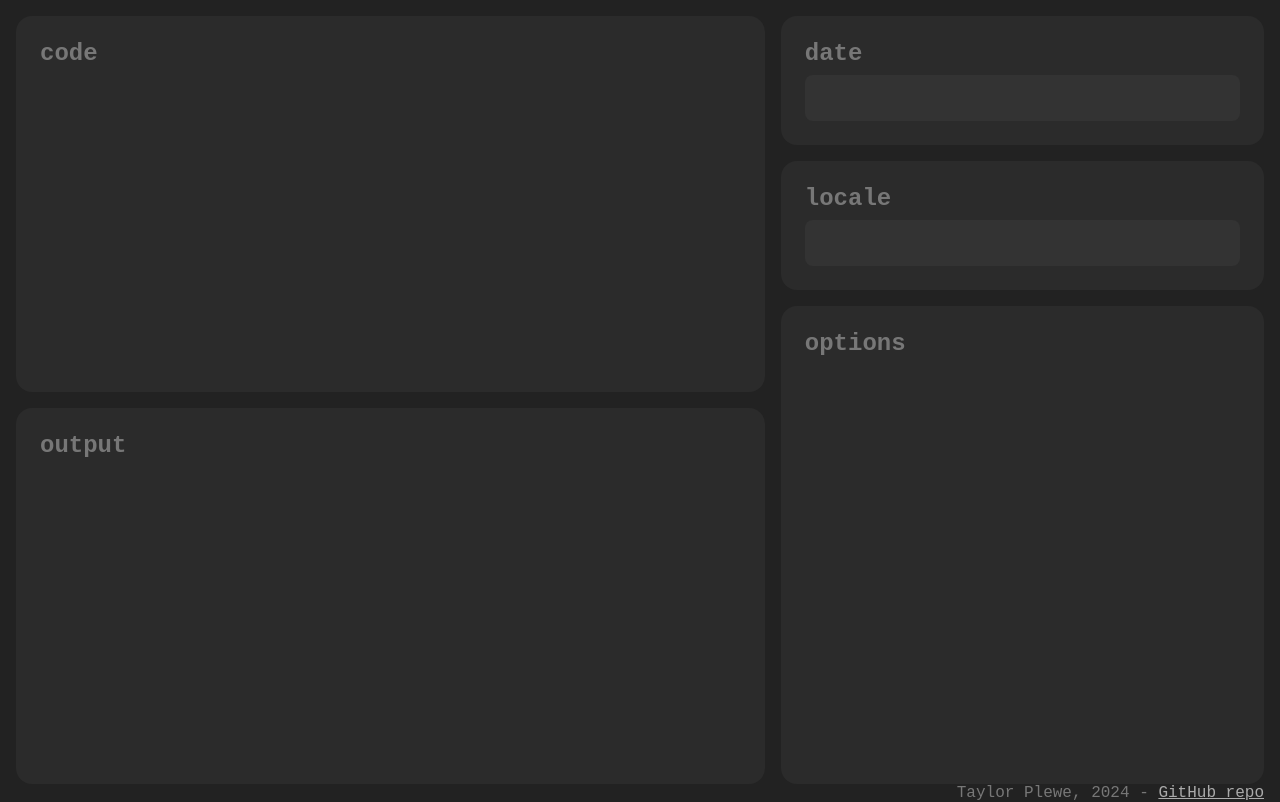
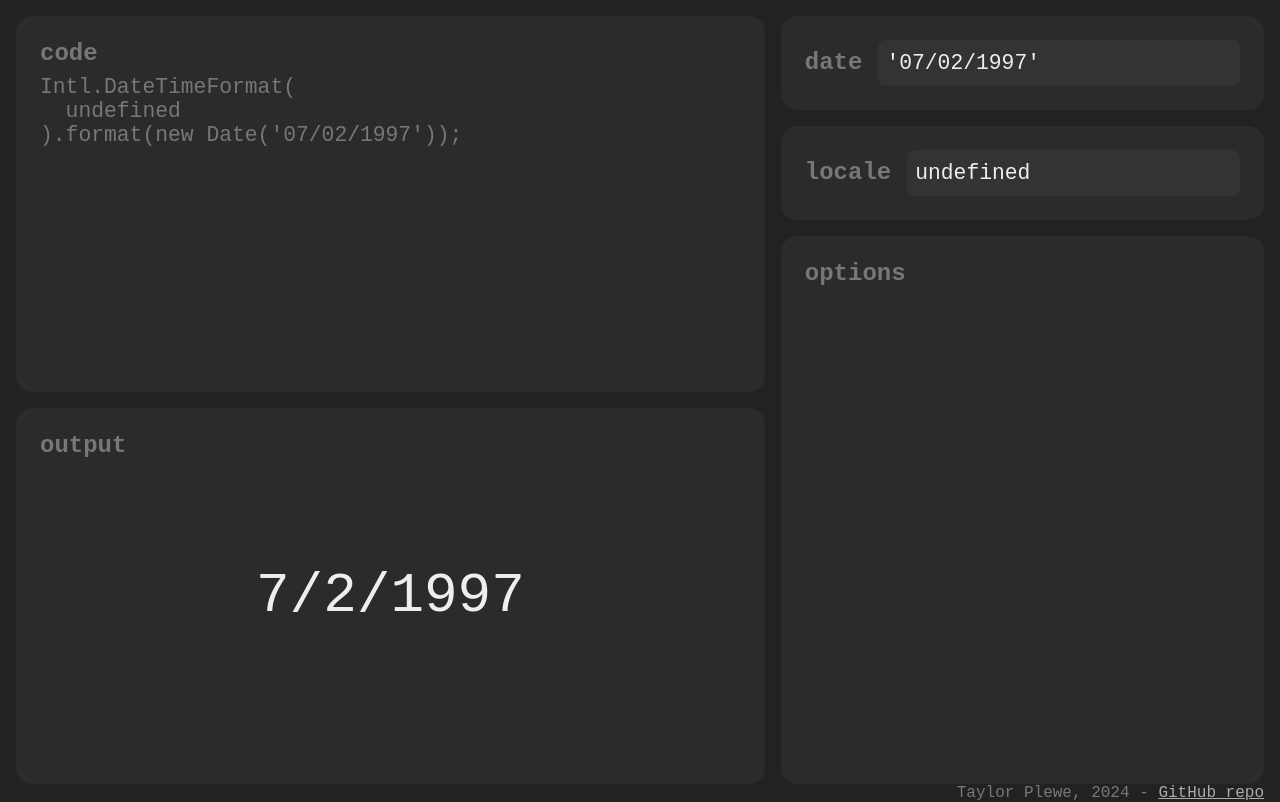
Before and after one commit to taylorplewe/intlformat.me, a Svelte app: page / in a window 1280 px wide. Built offline with nearby package versions, Linux system fonts and the light colour scheme.

Commit message:
date and locale inputs imrpovement

```diff
--- a/src/App.svelte
+++ b/src/App.svelte
@@ -3,6 +3,27 @@ import Formatter from './lib/formatter.js';
 import OPTIONS from './lib/options.js';
 
 const formatter = new Formatter();
+
+let locale = formatter.locale;
+let dateString = formatter.dateString;
+const onLocaleSubmit = e => {
+	if ('key' in e) {
+		e.key === 'Enter' && e.target.blur();
+		return;
+	}
+	formatter.locale = locale;
+	locale = formatter.locale;
+}
+const onDateSubmit = e => {
+	if ('key' in e) {
+		e.key === 'Enter' && e.target.blur();
+		return;
+	}
+	formatter.dateString = dateString;
+	dateString = formatter.dateString;
+}
+
+const selectInputEl = ({ target }) => target.select();
 </script>
 
 <main>
@@ -10,27 +31,41 @@ const formatter = new Formatter();
     <article class="overflow-auto">
       <h1>code</h1>
       <pre>
-<code id="expression"></code>
+<code id="expression">{formatter.expressionText}</code>
       </pre>
     </article>
     <article class="flex-grow">
       <div id="output-header"><h1>output</h1></div>
       <div id="output-container">
-        <code id="output"></code>
+        <code id="output">{formatter.outputText}</code>
       </div>
     </article>
   </div>
   <div id="controls">
     <article id="date-section">
-      <h1>date</h1>
-      <input bind:value={formatter.dateString} />
+	  <div class="labelled-input--full">
+		<h1>date</h1>
+		<input
+		  bind:value={dateString}
+		  on:blur={onDateSubmit}
+		  on:keydown={onDateSubmit}
+		  on:focus={selectInputEl}
+		/>
+	  </div>
       {#if formatter.errorMessages.date}
         <p class="error-message">{formatter.errorMessages.date}</p>
       {/if}
     </article>
     <article>
-      <h1>locale</h1>
-      <input bind:value={formatter.locale} />
+	  <div class="labelled-input--full">
+		<h1>locale</h1>
+		<input
+		  bind:value={locale}
+		  on:blur={onLocaleSubmit}
+		  on:keydown={onLocaleSubmit}
+		  on:focus={selectInputEl}
+		/>
+	  </div>
       {#if formatter.errorMessages.locale}
         <p class="error-message">{formatter.errorMessages.locale}</p>
       {/if}
@@ -179,6 +214,17 @@ input[type="radio"] {
 .labelled-input :is(input, select) {
 	width: min(256px, 100%);
 }
+.labelled-input--full {
+	display: flex;
+    justify-content: space-between;
+    align-items: baseline;
+    gap: 16px;
+    flex-wrap: wrap;
+}
+.labelled-input--full :nth-child(2) {
+	flex-grow: 1;
+    max-width: 512px;
+}
 .error-message {
 	color: var(--col-fg-invalid);
 }
--- a/src/lib/formatter.ts
+++ b/src/lib/formatter.ts
@@ -26,7 +26,7 @@ export default class Formatter {
 	}
 
     get locale(): string | undefined {
-        return this._locale;
+        return this._getProcessedOutputString(this._locale);
     }
 	set locale(val: string) {
 		this._locale = <string>this._getProcessedValue(val);
@@ -36,15 +36,16 @@ export default class Formatter {
 		} catch ({ message }: any) {
 			this._errorMessages.locale = message;
 		}
-		//this.updateEls();
 	}
 	set dateString(val: string) {
 		this._dateInput = <string>this._getProcessedValue(val.toLowerCase());
-		//this.updateEls();
+	}
+	get dateString(): string {
+		return this._getProcessedOutputString(this._dateInput);
 	}
 
-	get options(): Intl.ResolvedDateTimeFormatOptions {
-		return this._formatter.resolvedOptions();
+	get options(): Intl.DateTimeFormatOptions {
+		return <Intl.DateTimeFormatOptions>this._formatter.resolvedOptions();
 	}
 	get optionsText(): string {
 		return Object.entries(this.options)
@@ -139,7 +140,7 @@ export default class Formatter {
 			case 'locale':
 				return false;
 			case 'hour12':
-				let defaultHourFormatterForLocale = {};
+				let defaultHourFormatterForLocale = <Intl.ResolvedDateTimeFormatOptions>{};
 				try {
 					defaultHourFormatterForLocale = new Intl.DateTimeFormat(this._locale, { hour: this.options.hour }).resolvedOptions();
 					return this.options.hour12 !== defaultHourFormatterForLocale.hour12;
@@ -147,7 +148,7 @@ export default class Formatter {
 					return false;
 				}
 			case 'hourCycle':
-				let defaultHour12FormatterForLocale = {};
+				let defaultHour12FormatterForLocale = <Intl.ResolvedDateTimeFormatOptions>{};
 				try {
 					defaultHour12FormatterForLocale = new Intl.DateTimeFormat(this._locale, { hour: this.options.hour, hour12: this.options.hour12 }).resolvedOptions();
 					return this.options.hourCycle !== defaultHour12FormatterForLocale.hourCycle;
```
